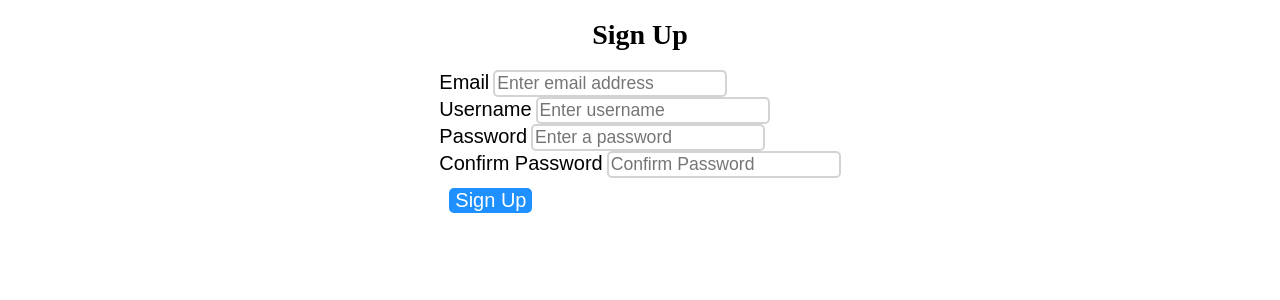
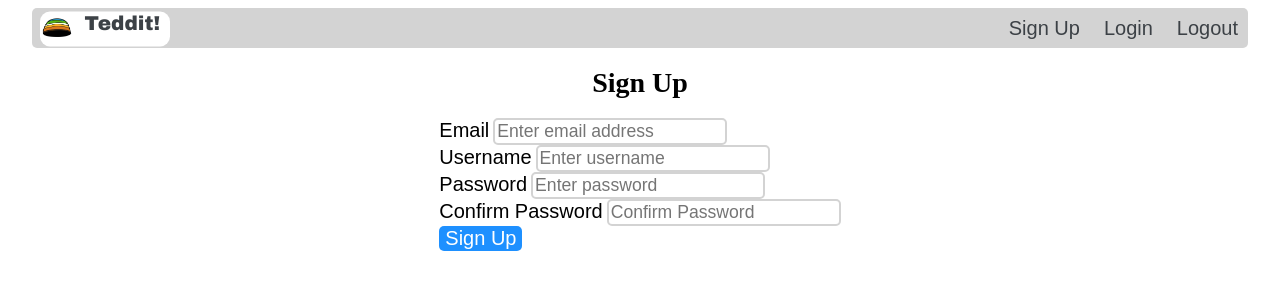
Before and after one commit to tedster-08/teddit, a Flask app: page /signup in a window 1280 px wide. Shown: the top 300 px of the page. Run offline with Flask 2, Linux system fonts and the light colour scheme.

Commit message:
added statusbar

```diff
--- a/website/static/style/main.css
+++ b/website/static/style/main.css
@@ -1,3 +1,58 @@
+.navbar-div {
+  display: flex;
+  justify-content: center;
+}
+
+.navbar {
+  width: 95vw;
+  height: 5vh;
+  background-color: lightgray;
+  border-radius: 5px;
+}
+
+.logo-link-box {
+  background-color: white;
+  min-width: 2.5em;
+  height: 2.2em;
+  top: 50%;
+  transform: translateY(10%);
+  left: 10%;
+  line-height: 5vh;
+  border-radius: 10px;
+  display: flex;
+  justify-content: center;
+  float: left;
+  margin: 0 0.5em 0 0.5em;
+}
+
+.logo-link {
+  width: 2.15em;
+  height: 2.15em;
+}
+
+.logo-text {
+  font: bold 1.25em "Arial Black";
+  color: rgb(60, 65, 70);
+  margin: 0 0.5em 0 0.5em;
+  top: 50%;
+}
+
+.nav-link-box {
+  float: right;
+}
+
+.navbar-link {
+  font: 1.25em Arial, sans-serif;
+  color: rgb(60, 65, 70);
+  text-decoration: none;
+  margin: 0 0.5em 0 0.5em;
+  line-height: 5vh;
+}
+
+.navbar-link:hover {
+  color: gray;
+}
+
 .alert {
   min-width: 50vw;
   border-radius: 5px;
@@ -60,7 +115,6 @@ label {
 
 .submit {
   font: 1.25em Arial, sans-serif;
-  margin: 0.5em;
   background-color: dodgerblue;
   color: white;
   border-radius: 5px;
--- a/website/templates/base.html
+++ b/website/templates/base.html
@@ -18,6 +18,29 @@
   </head>
 
   <body>
+    <!-- navbar // -->
+    <div class="navbar-div">
+      <nav class="navbar">
+        <a href="/">
+          <div class="logo-link-box">
+            <img
+              class="logo-link"
+              src="{{ url_for('static', filename='assets/images/logo.png') }}"
+              alt="Home"
+            />
+            <span class="logo-text"> Teddit! </span>
+          </div>
+        </a>
+        <div class="nav-link-box">
+          <a href="/signup" class="navbar-link">Sign Up</a>
+          <a href="/login" class="navbar-link">Login</a>
+          <a href="/logout" class="navbar-link">Logout</a>
+        </div>
+      </nav>
+    </div>
+    <!-- // navbar -->
+
+    <!-- flash messages // -->
     {% with messages = get_flashed_messages(with_categories=true) %} {% if
     messages %}
     <ul>
@@ -38,7 +61,9 @@
       </li>
       {% endfor %}
     </ul>
-    {% endif %} {% endwith %} {% block content %}
+    {% endif %} {% endwith %}
+    <!-- // flash messages -->
+    {% block content %}
     <h1>I am a webpage</h1>
     <p>Wow!</p>
     {% endblock %}
--- a/website/templates/signup.html
+++ b/website/templates/signup.html
@@ -30,7 +30,7 @@
       type="password"
       id="password"
       name="password"
-      placeholder="Enter a password"
+      placeholder="Enter password"
       class="form-text"
     />
 
```
Also changed, not shown: website/static/assets/images/logo.png (added).
